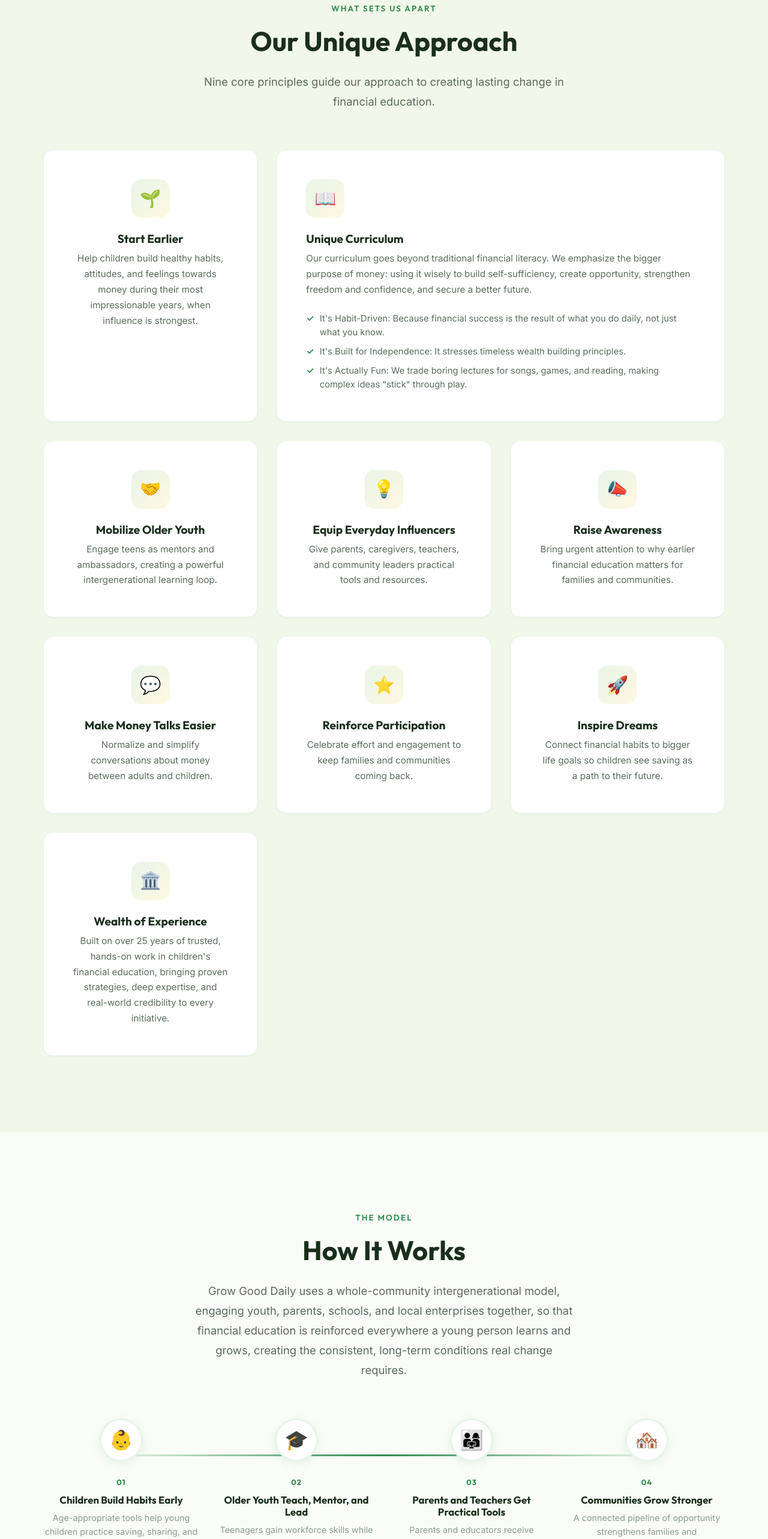
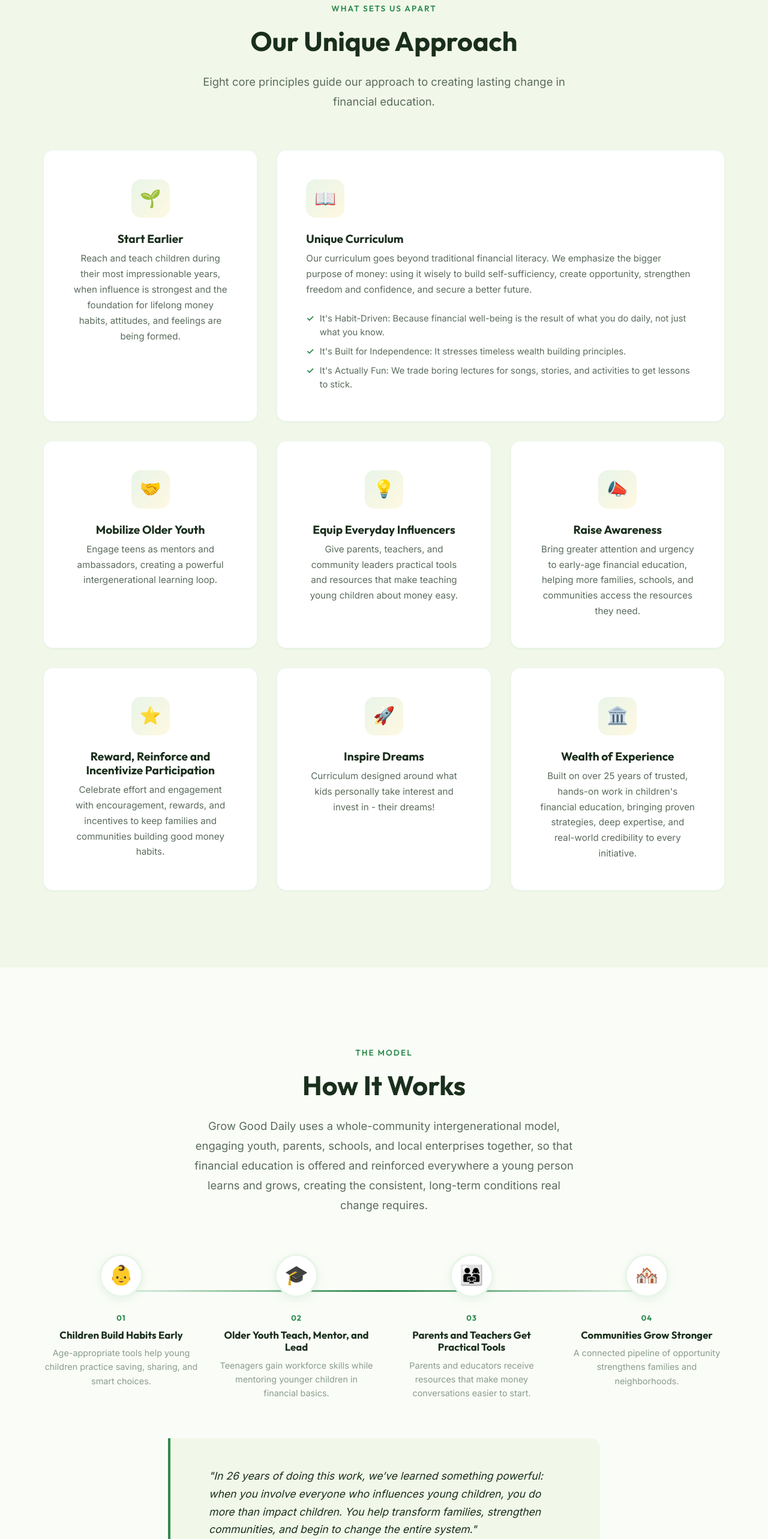
Before and after one commit to HMCJPG/GrowGoodDaily, a React (Vite) app: page / in a window 1280 px wide. Shown: the part 1860-4426 px from the top of the page at 60% size. Built offline with nearby package versions, Linux system fonts and the light colour scheme.

Commit message:
Further edits

```diff
--- a/src/pages/HomePage.jsx
+++ b/src/pages/HomePage.jsx
@@ -4,14 +4,13 @@ import './HomePage.css';
 
 export default function HomePage() {
   const differentiators = [
-    { icon: '🌱', title: 'Start Earlier', text: 'Help children build healthy habits, attitudes, and feelings towards money during their most impressionable years, when influence is strongest.' },
-    { icon: '📖', title: 'Unique Curriculum', text: 'Our curriculum goes beyond traditional financial literacy. We emphasize the bigger purpose of money: using it wisely to build self-sufficiency, create opportunity, strengthen freedom and confidence, and secure a better future.', details: ['It\'s Habit-Driven: Because financial success is the result of what you do daily, not just what you know.', 'It\'s Built for Independence: It stresses timeless wealth building principles.', 'It\'s Actually Fun: We trade boring lectures for songs, games, and reading, making complex ideas "stick" through play.'] },
+    { icon: '🌱', title: 'Start Earlier', text: 'Reach and teach children during their most impressionable years, when influence is strongest and the foundation for lifelong money habits, attitudes, and feelings are being formed.' },
+    { icon: '📖', title: 'Unique Curriculum', text: 'Our curriculum goes beyond traditional financial literacy. We emphasize the bigger purpose of money: using it wisely to build self-sufficiency, create opportunity, strengthen freedom and confidence, and secure a better future.', details: ['It\'s Habit-Driven: Because financial well-being is the result of what you do daily, not just what you know.', 'It\'s Built for Independence: It stresses timeless wealth building principles.', 'It\'s Actually Fun: We trade boring lectures for songs, stories, and activities to get lessons to stick.'] },
     { icon: '🤝', title: 'Mobilize Older Youth', text: 'Engage teens as mentors and ambassadors, creating a powerful intergenerational learning loop.' },
-    { icon: '💡', title: 'Equip Everyday Influencers', text: 'Give parents, caregivers, teachers, and community leaders practical tools and resources.' },
-    { icon: '📣', title: 'Raise Awareness', text: 'Bring urgent attention to why earlier financial education matters for families and communities.' },
-    { icon: '💬', title: 'Make Money Talks Easier', text: 'Normalize and simplify conversations about money between adults and children.' },
-    { icon: '⭐', title: 'Reinforce Participation', text: 'Celebrate effort and engagement to keep families and communities coming back.' },
-    { icon: '🚀', title: 'Inspire Dreams', text: 'Connect financial habits to bigger life goals so children see saving as a path to their future.' },
+    { icon: '💡', title: 'Equip Everyday Influencers', text: 'Give parents, teachers, and community leaders practical tools and resources that make teaching young children about money easy.' },
+    { icon: '📣', title: 'Raise Awareness', text: 'Bring greater attention and urgency to early-age financial education, helping more families, schools, and communities access the resources they need.' },
+    { icon: '⭐', title: 'Reward, Reinforce and Incentivize Participation', text: 'Celebrate effort and engagement with encouragement, rewards, and incentives to keep families and communities building good money habits.' },
+    { icon: '🚀', title: 'Inspire Dreams', text: 'Curriculum designed around what kids personally take interest and invest in - their dreams!' },
     { icon: '🏛️', title: 'Wealth of Experience', text: 'Built on over 25 years of trusted, hands-on work in children\'s financial education, bringing proven strategies, deep expertise, and real-world credibility to every initiative.' },
   ];
 
@@ -106,7 +105,7 @@ export default function HomePage() {
             <span className="section__label">What Sets Us Apart</span>
             <h2 className="section__title">Our Unique Approach</h2>
             <p className="section__subtitle">
-              Nine core principles guide our approach to creating lasting change in financial education.
+              Eight core principles guide our approach to creating lasting change in financial education.
             </p>
           </AnimatedSection>
           <div className="differentiators__grid">
@@ -135,7 +134,7 @@ export default function HomePage() {
             <span className="section__label">The Model</span>
             <h2 className="section__title">How It Works</h2>
             <p className="section__subtitle">
-              Grow Good Daily uses a whole-community intergenerational model, engaging youth, parents, schools, and local enterprises together, so that financial education is reinforced everywhere a young person learns and grows, creating the consistent, long-term conditions real change requires.
+              Grow Good Daily uses a whole-community intergenerational model, engaging youth, parents, schools, and local enterprises together, so that financial education is offered and reinforced everywhere a young person learns and grows, creating the consistent, long-term conditions real change requires.
             </p>
           </AnimatedSection>
           <div className="model__steps">
@@ -150,7 +149,7 @@ export default function HomePage() {
           </div>
           <AnimatedSection className="model__quote text-center" delay={0.45}>
             <blockquote className="model__blockquote">
-              <p>"In 26 years of this work, we've learned that when you involve everyone who impacts young children, you impact and change everyone: families, communities, the entire system."</p>
+              <p>"In 26 years of doing this work, we’ve learned something powerful: when you involve everyone who influences young children, you do more than impact children. You help transform families, strengthen communities, and begin to change the entire system."</p>
               <cite>- Sam X Renick, Founder: Grow Good Daily, SammyRabbit.com, BedtimeMoneyHabits.com</cite>
             </blockquote>
           </AnimatedSection>
```
